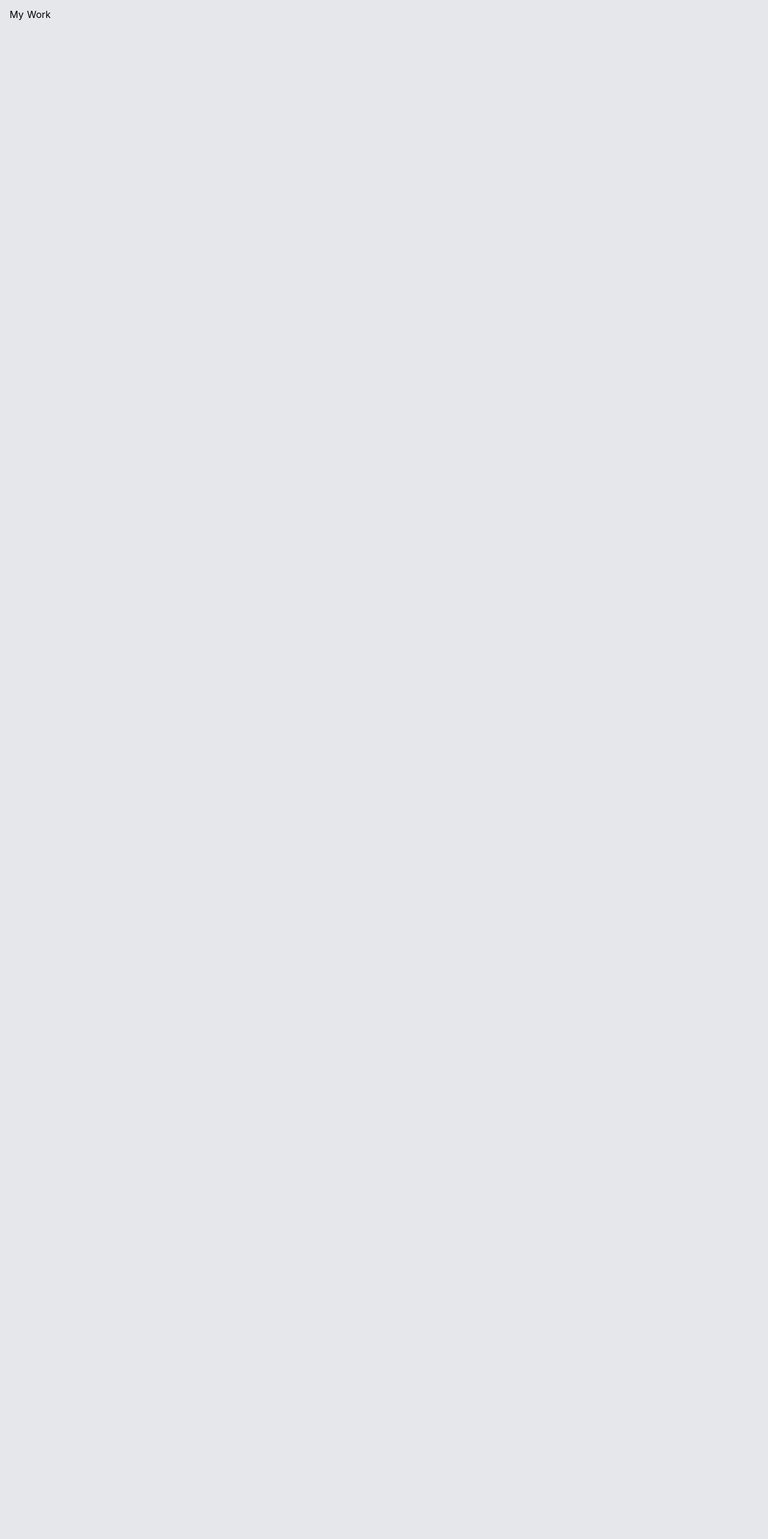
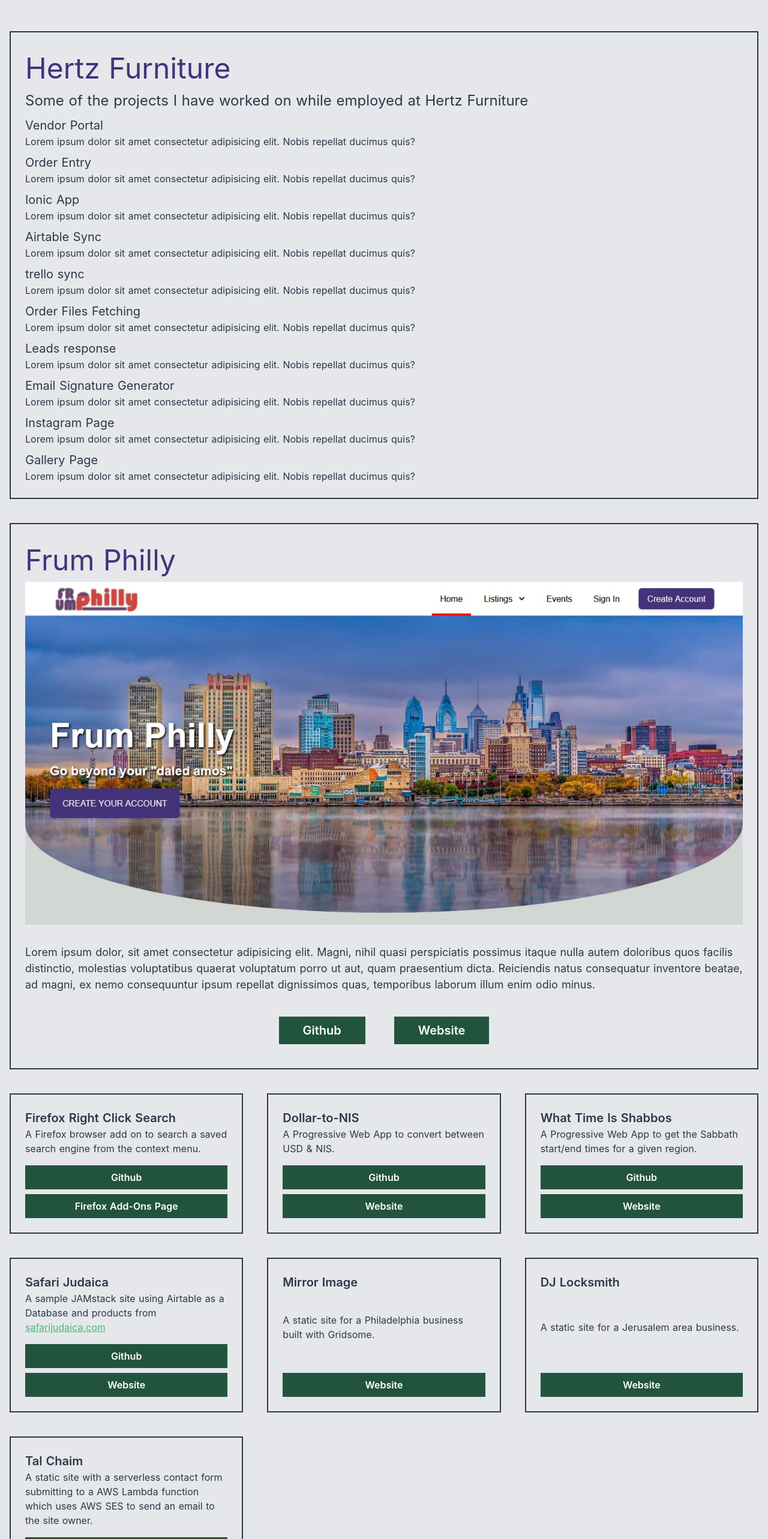
Before and after one commit to dherskowitz/portfolio, a Nuxt app: page /mywork in a window 1280 px wide. Shown: the part 234-2800 px from the top of the page at 60% size. Before the commit the page ends 800 px from the top, so only its background shows below. Built offline with nearby package versions, Linux system fonts and the light colour scheme.

Commit message:
complete layout, add some content

```diff
--- a/pages/mywork.vue
+++ b/pages/mywork.vue
@@ -4,8 +4,113 @@
       <Header />
       <Nav />
     </section>
-    <section class="container my-6">
-      <h1>My Work</h1>
+    <section class="container my-16 pb-16 grid grid-cols-3 md:grid-cols-2 lg:grid-cols-3 gap-10 text-gray-800">
+      <div class="col-span-3 md:col-span-2 lg:col-span-3 p-6 border-2 border-gray-800">
+        <div class="text-5xl text-purple-900">Hertz Furniture</div>
+        <div class="text-2xl">Some of the projects I have worked on while employed at Hertz Furniture</div>
+        <div class="mt-2">
+          <div class="text-xl">Vendor Portal</div>
+          <div>Lorem ipsum dolor sit amet consectetur adipisicing elit. Nobis repellat ducimus quis?</div>
+        </div>
+        <div class="mt-2">
+          <div class="text-xl">Order Entry</div>
+          <div>Lorem ipsum dolor sit amet consectetur adipisicing elit. Nobis repellat ducimus quis?</div>
+        </div>
+        <div class="mt-2">
+          <div class="text-xl">Ionic App</div>
+          <div>Lorem ipsum dolor sit amet consectetur adipisicing elit. Nobis repellat ducimus quis?</div>
+        </div>
+        <div class="mt-2">
+          <div class="text-xl">Airtable Sync</div>
+          <div>Lorem ipsum dolor sit amet consectetur adipisicing elit. Nobis repellat ducimus quis?</div>
+        </div>
+        <div class="mt-2">
+          <div class="text-xl">trello sync</div>
+          <div>Lorem ipsum dolor sit amet consectetur adipisicing elit. Nobis repellat ducimus quis?</div>
+        </div>
+        <div class="mt-2">
+          <div class="text-xl">Order Files Fetching</div>
+          <div>Lorem ipsum dolor sit amet consectetur adipisicing elit. Nobis repellat ducimus quis?</div>
+        </div>
+        <div class="mt-2">
+          <div class="text-xl">Leads response</div>
+          <div>Lorem ipsum dolor sit amet consectetur adipisicing elit. Nobis repellat ducimus quis?</div>
+        </div>
+        <div class="mt-2">
+          <div class="text-xl">Email Signature Generator</div>
+          <div>Lorem ipsum dolor sit amet consectetur adipisicing elit. Nobis repellat ducimus quis?</div>
+        </div>
+        <div class="mt-2">
+          <div class="text-xl">Instagram Page</div>
+          <div>Lorem ipsum dolor sit amet consectetur adipisicing elit. Nobis repellat ducimus quis?</div>
+        </div>
+        <div class="mt-2">
+          <div class="text-xl">Gallery Page</div>
+          <div>Lorem ipsum dolor sit amet consectetur adipisicing elit. Nobis repellat ducimus quis?</div>
+        </div>
+      </div>
+      <div class="col-span-3 md:col-span-2 lg:col-span-3 p-6 border-2 border-gray-800">
+        <div class="text-5xl text-purple-900">Frum Philly</div>
+        <img src="/frumphilly-screenshot.jpg" alt="">
+        <p class="text-lg text-gray-800 pt-8 pb-4">Lorem ipsum dolor, sit amet consectetur adipisicing elit. Magni, nihil quasi perspiciatis possimus itaque nulla autem doloribus quos facilis distinctio, molestias voluptatibus quaerat voluptatum porro ut aut, quam praesentium dicta. Reiciendis natus consequatur inventore beatae, ad magni, ex nemo consequuntur ipsum repellat dignissimos quas, temporibus laborum illum enim odio minus.</p>
+        <div class="py-4 flex justify-center">
+          <a class="mt-2 mx-6 py-2 px-10 bg-green-900 text-white text-xl font-semibold hover:shadow-xl hover:bg-green-700 transition-all duration-150 ease-in-out" href="https://github.com/dherskowitz/frumphilly_site" target="_blank">Github</a>
+          <a class="mt-2 mx-6 py-2 px-10 bg-green-900 text-white text-xl font-semibold hover:shadow-xl hover:bg-green-700 transition-all duration-150 ease-in-out" href="https://www.frumphilly.com/" target="_blank">Website</a>
+        </div>
+      </div>
+      <div class="col-span-3 md:col-span-1 p-6 border-2 border-gray-800 flex flex-col justify-between">
+        <div class="text-xl font-semibold">Firefox Right Click Search</div>
+        <div class="pb-2">A Firefox browser add on to search a saved search engine from the context menu.</div>
+        <div>
+          <a class="block text-center mt-2 py-2 px-10 bg-green-900 text-white text-base font-semibold hover:shadow-xl hover:bg-green-700 transition-all duration-150 ease-in-out" href="https://github.com/dherskowitz/firefox-right-click-search" target="_blank">Github</a>
+          <a class="block text-center mt-2 py-2 px-10 bg-green-900 text-white text-base font-semibold hover:shadow-xl hover:bg-green-700 transition-all duration-150 ease-in-out" href="https://addons.mozilla.org/en-US/firefox/addon/right-click-search/" target="_blank">Firefox Add-Ons Page</a>
+        </div>
+      </div>
+      <div class="col-span-3 md:col-span-1 p-6 border-2 border-gray-800 flex flex-col justify-between">
+        <div class="text-xl font-semibold">Dollar-to-NIS</div>
+        <div class="pb-2">A Progressive Web App to convert between USD & NIS.</div>
+        <div>
+          <a class="block text-center mt-2 py-2 px-10 bg-green-900 text-white text-base font-semibold hover:shadow-xl hover:bg-green-700 transition-all duration-150 ease-in-out" href="https://github.com/dherskowitz/dollar-to-nis" target="_blank">Github</a>
+          <a class="block text-center mt-2 py-2 px-10 bg-green-900 text-white text-base font-semibold hover:shadow-xl hover:bg-green-700 transition-all duration-150 ease-in-out" href="https://dollar-to-nis.vercel.app/" target="_blank">Website</a>
+        </div>
+      </div>
+      <div class="col-span-3 md:col-span-1 p-6 border-2 border-gray-800 flex flex-col justify-between">
+        <div class="text-xl font-semibold">What Time Is Shabbos</div>
+        <div class="pb-2">A Progressive Web App to get the Sabbath start/end times for a given region.</div>
+        <div>
+          <a class="block text-center mt-2 py-2 px-10 bg-green-900 text-white text-base font-semibold hover:shadow-xl hover:bg-green-700 transition-all duration-150 ease-in-out" href="https://github.com/dherskowitz/whatTimeIsShabbos" target="_blank">Github</a>
+          <a class="block text-center mt-2 py-2 px-10 bg-green-900 text-white text-base font-semibold hover:shadow-xl hover:bg-green-700 transition-all duration-150 ease-in-out" href="https://what-time-is-shabbos.now.sh/" target="_blank">Website</a>
+        </div>
+      </div>
+      <div class="col-span-3 md:col-span-1 p-6 border-2 border-gray-800 flex flex-col justify-between">
+        <div class="text-xl font-semibold">Safari Judaica</div>
+        <div class="pb-2">A sample JAMstack site using Airtable as a Database and products from <a href="http://safarijudaica.com/" target="_blank" class="text-green-500 underline">safarijudaica.com</a></div>
+        <div>
+          <a class="block text-center mt-2 py-2 px-10 bg-green-900 text-white text-base font-semibold hover:shadow-xl hover:bg-green-700 transition-all duration-150 ease-in-out" href="https://github.com/dherskowitz/whatTimeIsShabbos" target="_blank">Github</a>
+          <a class="block text-center mt-2 py-2 px-10 bg-green-900 text-white text-base font-semibold hover:shadow-xl hover:bg-green-700 transition-all duration-150 ease-in-out" href="https://what-time-is-shabbos.now.sh/" target="_blank">Website</a>
+        </div>
+      </div>
+      <div class="col-span-3 md:col-span-1 p-6 border-2 border-gray-800 flex flex-col justify-between">
+        <div class="text-xl font-semibold">Mirror Image</div>
+        <div class="pb-2">A static site for a Philadelphia business built with Gridsome.</div>
+        <div>
+          <a class="block text-center mt-2 py-2 px-10 bg-green-900 text-white text-base font-semibold hover:shadow-xl hover:bg-green-700 transition-all duration-150 ease-in-out" href="https://showerdoorsphiladelphia.com/" target="_blank">Website</a>
+        </div>
+      </div>
+      <div class="col-span-3 md:col-span-1 p-6 border-2 border-gray-800 flex flex-col justify-between">
+        <div class="text-xl font-semibold">DJ Locksmith</div>
+        <div class="pb-2">A static site for a Jerusalem area business.</div>
+        <div>
+          <a class="block text-center mt-2 py-2 px-10 bg-green-900 text-white text-base font-semibold hover:shadow-xl hover:bg-green-700 transition-all duration-150 ease-in-out" href="https://dj-locksmith.com/" target="_blank">Website</a>
+        </div>
+      </div>
+      <div class="col-span-3 md:col-span-1 p-6 border-2 border-gray-800 flex flex-col justify-between">
+        <div class="text-xl font-semibold">Tal Chaim</div>
+        <div class="pb-2">A static site with a serverless contact form submitting to a AWS Lambda function which uses AWS SES to send an email to the site owner.</div>
+        <div>
+          <a class="block text-center mt-2 py-2 px-10 bg-green-900 text-white text-base font-semibold hover:shadow-xl hover:bg-green-700 transition-all duration-150 ease-in-out" href="https://talchaim.com/" target="_blank">Website</a>
+        </div>
+      </div>
     </section>
   </div>
 </template>
```
